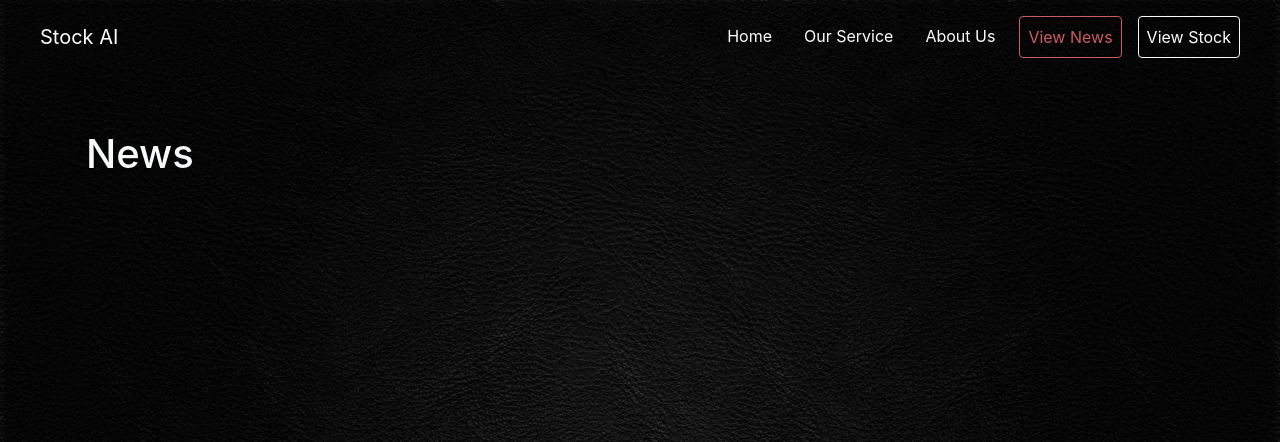
After one commit to lamestshooter468/Stock_AI, a Flask app: page /viewNews in a window 1280 px wide. The commit adds this page. Shown: the top 442 px of the page. Run offline with Flask 2, Linux system fonts and the light colour scheme; some libraries are stand-ins or nearby versions.

Commit message:
Basic Navigation CSS

```diff
--- a/main.py
+++ b/main.py
@@ -9,5 +9,28 @@ def home():
     # render_template('Home.html', html_var_name=var_1))  to parse information over to html
 
 
+@app.route('/aboutUs', methods=["GET"])
+def aboutUs():
+    return render_template('aboutUs.html')
+
+
+@app.route('/ourService', methods=["GET"])
+def ourService():
+    return render_template('ourService.html')
+
+
+@app.route('/viewNews', methods=["GET"])
+def viewNews():
+    return render_template('viewNews.html')
+
+
+
+@app.route('/viewStock', methods=["GET"])
+def viewStock():
+    return render_template('viewStock.html')
+
+
+
+
 if __name__ == '__main__':
-    app.run()
+    app.run(debug = True)
--- a/static/css/main.css
+++ b/static/css/main.css
@@ -1 +1,18 @@
 /* add your css contents here! */
+body{
+    background-image: url('/static/background.jpg');
+    background-repeat: repeat-y;
+    background-size: cover;
+}
+
+.navbar-dark .navbar-nav .nav-link{
+    color:white;
+}
+
+.navbar-dark .navbar-nav .active>.nav-link, .navbar-dark .navbar-nav .nav-link.active, .navbar-dark .navbar-nav .nav-link.show, .navbar-dark .navbar-nav .show>.nav-link{
+    color:indianred;
+}
+
+.border-active{
+    border-color:indianred !important;
+}
--- a/templates/includes/_navbar.html
+++ b/templates/includes/_navbar.html
@@ -1,15 +1,29 @@
 {% block content%}
-<nav class="navbar navbar-expand-sm bg-dark navbar-dark">
+<nav class="navbar navbar-expand-sm navbar-dark px-4 mx-3 my-2">
   <!-- Brand/logo -->
   <a class="navbar-brand" href="/">Stock AI</a>
 
+
   <!-- Links -->
-  <!-- <ul class="navbar-nav">
-    <li class="nav-item">
-      <a class="nav-link" href="#">Link_Name</a>
+  <ul class="navbar-nav mr-auto"></ul>
+  <ul class="navbar-nav">
+    <li class="nav-item ml-3">
+        <a class="{{ 'active' if active_page == 'Home' else '' }} nav-link" href="/">Home</a>
+    </li>
+    <li class="nav-item ml-3">
+        <a class="{{ 'active' if active_page == 'Our Service' else '' }} nav-link" href="/ourService">Our Service</a>
+    </li>
+    <li class="nav-item ml-3">
+      <a class="{{ 'active' if active_page == 'About Us' else '' }} nav-link" href="/aboutUs">About Us</a>
+    </li>
+    <li class="nav-item ml-3">
+      <a class="{{ 'active border-active' if active_page == 'View News' else 'border-light' }} nav-link border rounded"
+      href="/viewNews">View News</a>
+    </li>
+    <li class="nav-item ml-3">
+      <a class="{{ 'active border-active' if active_page == 'View Stock' else 'border-light' }} nav-link border rounded"
+      href="/viewStock">View Stock</a>
     </li>
   </ul>
-   -->
-
 </nav>
 {% endblock %}
--- a/templates/main.html
+++ b/templates/main.html
@@ -5,8 +5,9 @@
     <title>{% block title %}{% endblock %}</title>
     <link rel="stylesheet" href="https://stackpath.bootstrapcdn.com/bootstrap/4.3.1/css/bootstrap.min.css" integrity="sha384-ggOyR0iXCbMQv3Xipma34MD+dH/1fQ784/j6cY/iJTQUOhcWr7x9JvoRxT2MZw1T" crossorigin="anonymous">
     <link rel="stylesheet" href="{{ url_for('static', filename='css/main.css') }}">
-    </head>
-    <!-- navbar here can be removed -->
+</head>
+<body>
+<!-- navbar here can be removed -->
     {% block navbar %}
         {% include 'includes/_navbar.html' %}
     {% endblock %}
--- /dev/null
+++ b/templates/viewNews.html
@@ -0,0 +1,12 @@
+{% extends "main.html" %}
+{% set active_page = "View News" %}
+
+{% block title %}News{% endblock %}
+
+{% block content %}
+<!-- Put your html codes here! -->
+<div class="container p-3 my-5 text-light">
+    <h1>News</h1>
+</div>
+
+{% endblock %}
```
Also changed, not shown: templates/Home.html (+10 -1 lines), templates/aboutUs.html (added, +11 -0 lines), templates/ourService.html (added, +11 -0 lines), templates/viewStock.html (added, +11 -0 lines), static/background.jpg (added).
